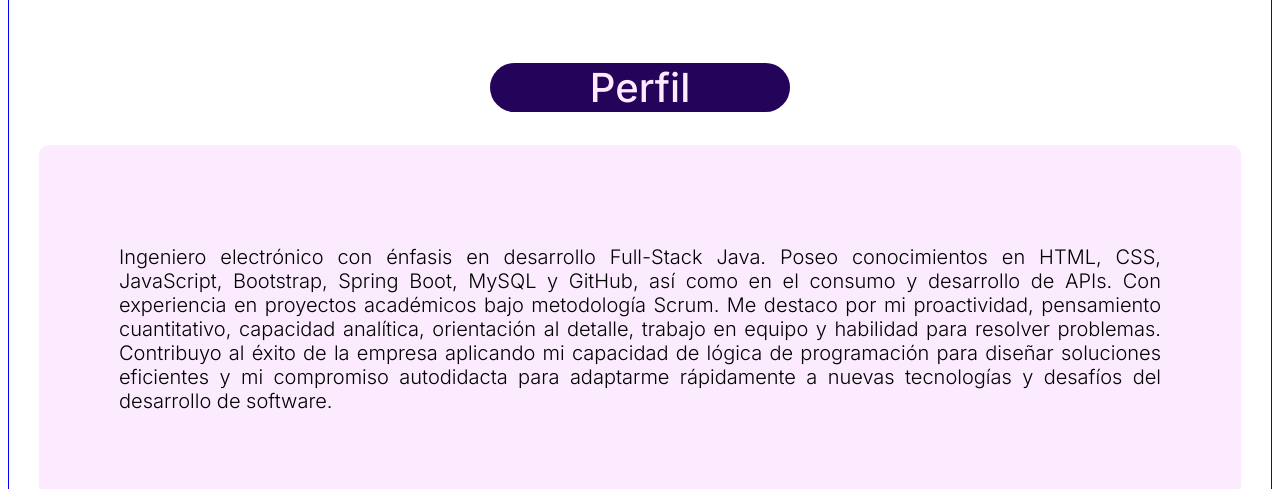
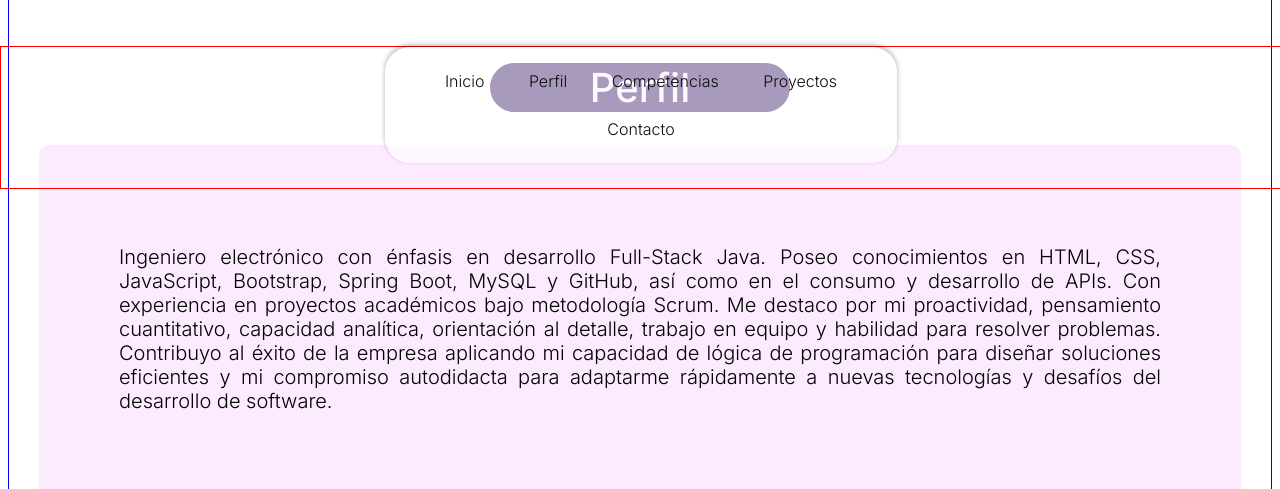
Before and after one commit to jjcruz99/portafolio, a plain HTML site: page index.html in a window 1280 px wide. Shown: the part 611-1100 px from the top of the page. Drawn offline with Linux system fonts and the light colour scheme.

Commit message:
barra 1.0

```diff
--- a/index.html
+++ b/index.html
@@ -10,6 +10,18 @@
     <title>JohnCruz</title>
 </head>
 <body class="inter-tipo">
+
+    <nav class="navbar">
+        <section >
+            <a href="#home">Inicio</a>
+            <a href="#services">Perfil</a>
+            <a href="#about">Competencias</a>
+            <a href="#about">Proyectos</a>
+            <a href="#contact">Contacto</a>
+        </section>
+
+    </nav>
+
     <main class="con-home">
 
         <section class="con2-home">
--- a/style.css
+++ b/style.css
@@ -39,6 +39,47 @@
     font-style: normal;
     font-size: 40px;
 }
+
+/* nav */
+/* Barra de navegación */
+.navbar {
+    border: 1px solid rgb(255, 0, 0);
+    position: fixed;
+    display: flex;
+    bottom: 0;
+    left: 0;
+    width: 100%;
+    text-align: center;
+    justify-content: center;
+    align-items: center;
+}
+.navbar section{
+   width: 40%;
+   background-color: rgba(255, 255, 255, 0.6);
+   color: rgb(29, 28, 28);
+   text-align: center;
+   padding: 10px 0;
+   box-shadow: 0 -2px 5px rgba(0,0,0,0.3);
+   margin-bottom: 25px;
+   justify-content: center;
+   border-radius: 25px;
+}
+
+/* Enlaces de navegación */
+.navbar a {
+    color: rgb(14, 13, 13);
+    padding: 14px 20px;
+    text-decoration: none;
+    display: inline-block;
+}
+
+/* Efecto hover para los enlaces */
+.navbar a:hover {
+    background-color: #575757;
+
+}
+
+/* nav */
 
 /* Estilos para dispositivos extra grandes (XL): 1200px en adelante */
 @media (min-width: 1200px) {
```
